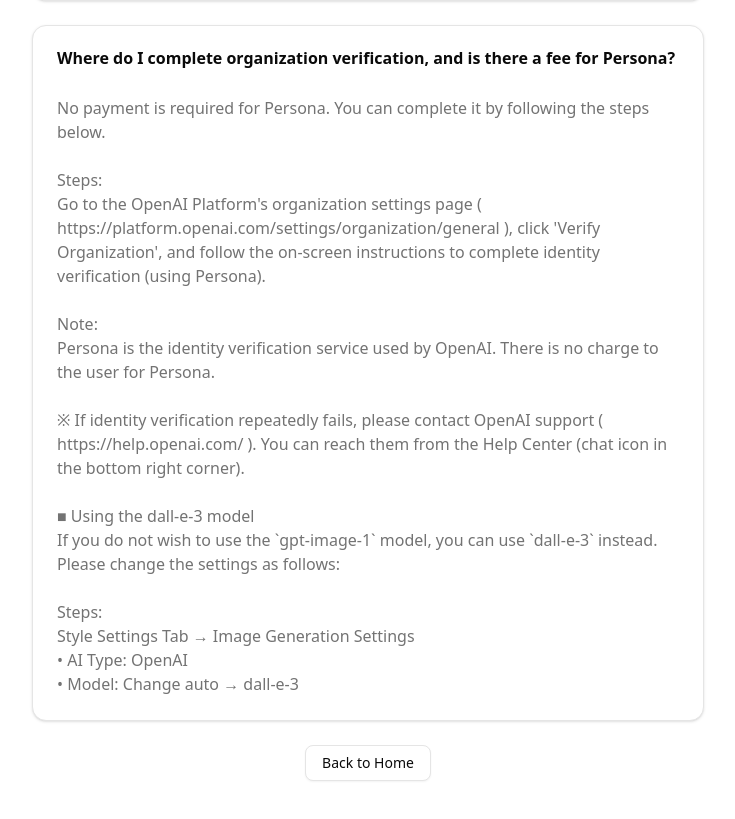
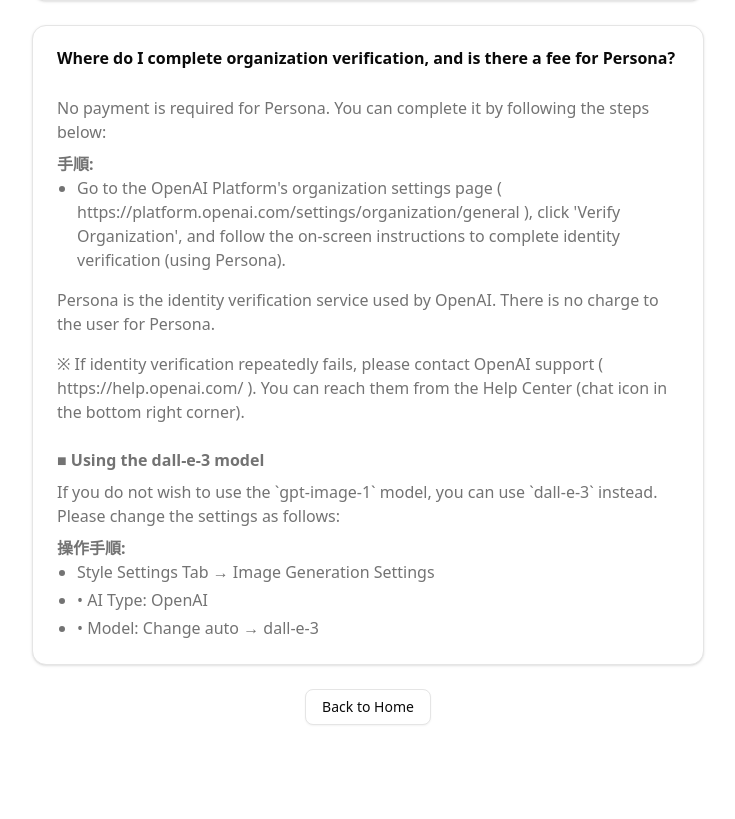
Before and after one commit to receptron/mulmocast-web, a Vue app: page /en/faq in a window 1280 px wide. Shown: the part 1112-1931 px from the top of the page, without its empty margins (272-1007 px from the left). After the commit the page ends 1885 px from the top, so only its background shows below. Built offline with nearby package versions, Linux system fonts and the light colour scheme.

Commit message:
use bullet

```diff
--- a/client/i18n/en.ts
+++ b/client/i18n/en.ts
@@ -100,19 +100,20 @@
       {
         question: "Where do I complete organization verification, and is there a fee for Persona?",
         answer:
-          "No payment is required for Persona. You can complete it by following the steps below.\n\n" +
-          "Steps:\n" +
-          "Go to the OpenAI Platform's organization settings page ( https://platform.openai.com/settings/organization/general ), click 'Verify Organization', and follow the on-screen instructions to complete identity verification (using Persona).\n\n" +
-          "Note:\n" +
-          "Persona is the identity verification service used by OpenAI. There is no charge to the user for Persona.\n\n" +
-          "※ If identity verification repeatedly fails, please contact OpenAI support ( https://help.openai.com/ ). You can reach them from the Help Center (chat icon in the bottom right corner).\n\n" +
-          "■ Using the dall-e-3 model\n" +
-          "If you do not wish to use the `gpt-image-1` model, you can use `dall-e-3` instead. Please change the settings as follows:\n\n" +
-          "Steps:\n" +
-          "Style Settings Tab → Image Generation Settings\n" +
-          "• AI Type: OpenAI\n" +
-          "• Model: Change auto → dall-e-3"
-      }
+          "No payment is required for Persona. You can complete it by following the steps below:",
+        steps: [
+          "Go to the OpenAI Platform's organization settings page ( https://platform.openai.com/settings/organization/general ), click 'Verify Organization', and follow the on-screen instructions to complete identity verification (using Persona).",
+        ],
+        note: "Persona is the identity verification service used by OpenAI. There is no charge to the user for Persona.",
+        support:
+          "※ If identity verification repeatedly fails, please contact OpenAI support ( https://help.openai.com/ ). You can reach them from the Help Center (chat icon in the bottom right corner).",
+        alternative: {
+          title: "■ Using the dall-e-3 model",
+          description:
+            "If you do not wish to use the `gpt-image-1` model, you can use `dall-e-3` instead. Please change the settings as follows:",
+          steps: ["Style Settings Tab → Image Generation Settings", "• AI Type: OpenAI", "• Model: Change auto → dall-e-3"],
+        },
+      },
     ],
     backButton: "Back to Home",
   },
--- a/client/i18n/ja.ts
+++ b/client/i18n/ja.ts
@@ -95,19 +95,20 @@
       {
         question: "「組織認証」はどこで行いますか？また、Personaへの課金は必要ですか？",
         answer:
-          "Personaへの課金は不要です。下記の手順で行うことができます。\n\n" +
-          "手順：\n" +
-          "OpenAI Platformの組織設定ページ（ https://platform.openai.com/settings/organization/general ）で「Verify Organization」をクリックし、画面の案内に沿って本人確認（Personaを利用）を完了してください。\n\n" +
-          "補足：\n" +
-          "PersonaはOpenAIが採用している本人確認サービスです。ユーザー側がPersonaに料金を支払う必要はありません。\n\n" +
-          "※本人確認が繰り返し失敗する場合は、OpenAIのサポート（ https://help.openai.com/ ）へお問い合わせください。Help Center（右下のチャット）から連絡できます。\n\n" +
-          "■ dall-e-3 モデルを利用する場合\n" +
-          "「gpt-image-1」モデルを利用しない場合は、代わりに「dall-e-3」モデルをお使いいただけます。以下の手順で設定を変更してください。\n\n" +
-          "操作手順：\n" +
-          "スタイル設定タブ → 画像生成設定\n" +
-          "• AI の種類：OpenAI\n" +
-          "• モデル：auto → dall-e-3 に変更"
-      }
+          "Personaへの課金は不要です。下記の手順で行うことができます。",
+        steps: [
+          "OpenAI Platformの組織設定ページ（ https://platform.openai.com/settings/organization/general ）で「Verify Organization」をクリックし、画面の案内に沿って本人確認（Personaを利用）を完了してください。",
+        ],
+        note: "補足：PersonaはOpenAIが採用している本人確認サービスです。ユーザー側がPersonaに料金を支払う必要はありません。",
+        support:
+          "※本人確認が繰り返し失敗する場合は、OpenAIのサポート（ https://help.openai.com/ ）へお問い合わせください。Help Center（右下のチャット）から連絡できます。",
+        alternative: {
+          title: "■ dall-e-3 モデルを利用する場合",
+          description:
+            "「gpt-image-1」モデルを利用しない場合は、代わりに「dall-e-3」モデルをお使いいただけます。以下の手順で設定を変更してください。",
+          steps: ["スタイル設定タブ → 画像生成設定", "• AI の種類：OpenAI", "• モデル：auto → dall-e-3 に変更"],
+        },
+      },
     ],
     backButton: "ホームに戻る",
   },
--- a/client/views/Faq.vue
+++ b/client/views/Faq.vue
@@ -70,9 +70,26 @@
             <CardTitle>{{ t("faq.items.5.question") }}</CardTitle>
           </CardHeader>
           <CardContent>
-            <p class="text-muted-foreground whitespace-pre-line">
+            <p class="text-muted-foreground">
               {{ t("faq.items.5.answer") }}
             </p>
+            <p class="text-muted-foreground mt-2 font-semibold">手順:</p>
+            <ul class="text-muted-foreground list-disc space-y-2 pl-5">
+              <li>{{ t("faq.items.5.steps.0") }}</li>
+            </ul>
+            <p class="text-muted-foreground mt-4">{{ t("faq.items.5.note") }}</p>
+            <p class="text-muted-foreground mt-4">{{ t("faq.items.5.support") }}</p>
+
+            <div class="mt-6">
+              <p class="text-muted-foreground font-semibold">{{ t("faq.items.5.alternative.title") }}</p>
+              <p class="text-muted-foreground mt-2">{{ t("faq.items.5.alternative.description") }}</p>
+              <p class="text-muted-foreground mt-2 font-semibold">操作手順:</p>
+              <ul class="text-muted-foreground list-disc space-y-1 pl-5">
+                <li>{{ t("faq.items.5.alternative.steps.0") }}</li>
+                <li>{{ t("faq.items.5.alternative.steps.1") }}</li>
+                <li>{{ t("faq.items.5.alternative.steps.2") }}</li>
+              </ul>
+            </div>
           </CardContent>
         </Card>
 
```
